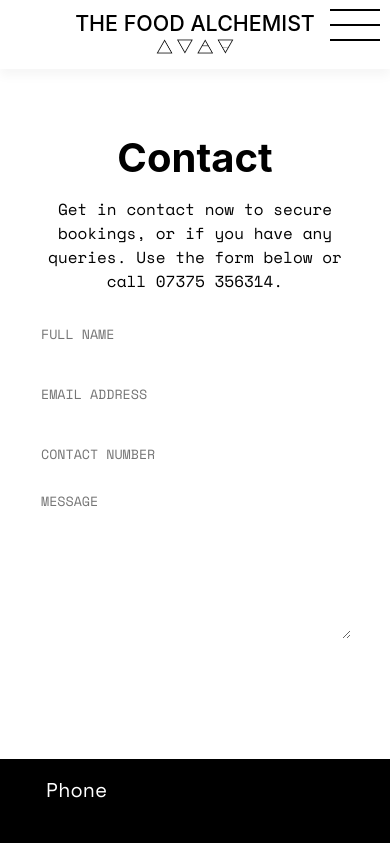
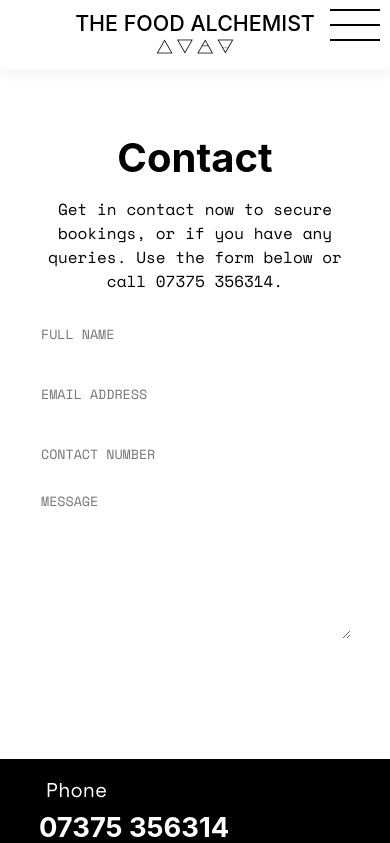
Before and after one commit to Dan-Sutton/food-frontend, a Next.js app: page /contact in a window 390 px wide. Shown: the top 843 px of the page. Built offline with nearby package versions, Linux system fonts and the light colour scheme; no server answers; what urql would draw is missing.

Commit message:
footer and success

```diff
--- a/pages/success.js
+++ b/pages/success.js
@@ -65,7 +65,7 @@ const Success = ({ order }) => {
 
         <button
           className={styles.successbutton}
-          onClick={() => route.push("/shop")}
+          onClick={() => route.push("/apothecary")}
         >
           Continue shopping
         </button>
--- a/styles/cartpage.module.css
+++ b/styles/cartpage.module.css
@@ -7,7 +7,7 @@
   align-items: center;
   padding-top: 100px;
   right: 0;
-  width: 500px;
+  width: 100vw;
   height: 100vh;
 
   /* overflow: scroll; */
--- a/styles/footer.module.css
+++ b/styles/footer.module.css
@@ -9,7 +9,6 @@
   flex-direction: column;
   flex-wrap: wrap;
   word-wrap: break-word;
-
 }
 
 .contactTitle {
@@ -49,3 +48,10 @@
   margin-top: 3%;
   margin-left: 10px;
 }
+
+@media (max-width: 852px) {
+  .contactInfo {
+    font-size: 7vw;
+    width: 95%;
+  }
+}
--- a/styles/success.module.css
+++ b/styles/success.module.css
@@ -50,6 +50,7 @@
   height: fit-content;
   text-align: left;
   margin-top: 10px;
+  width: 40%;
 }
 
 .detailsrow {
```
